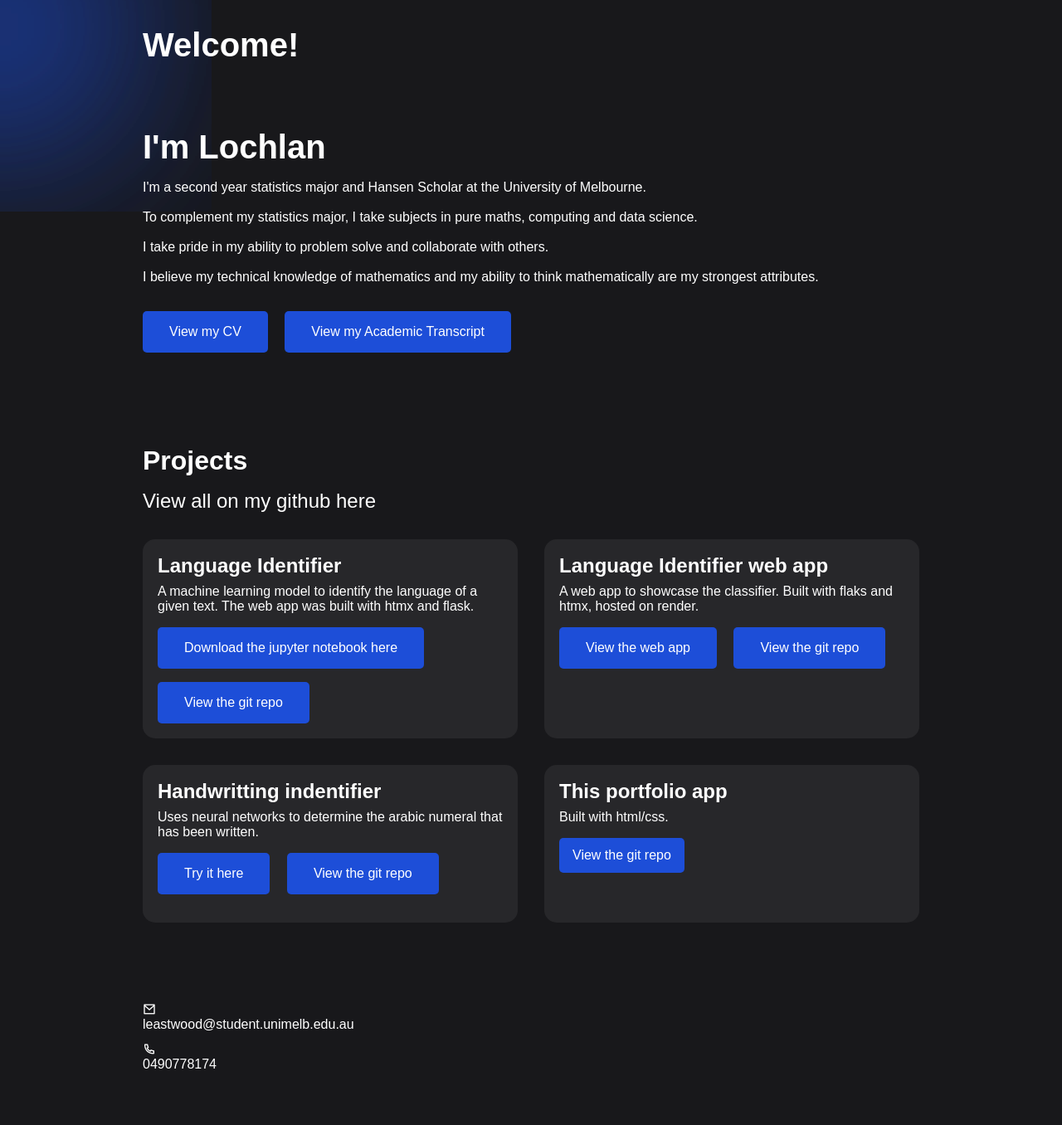
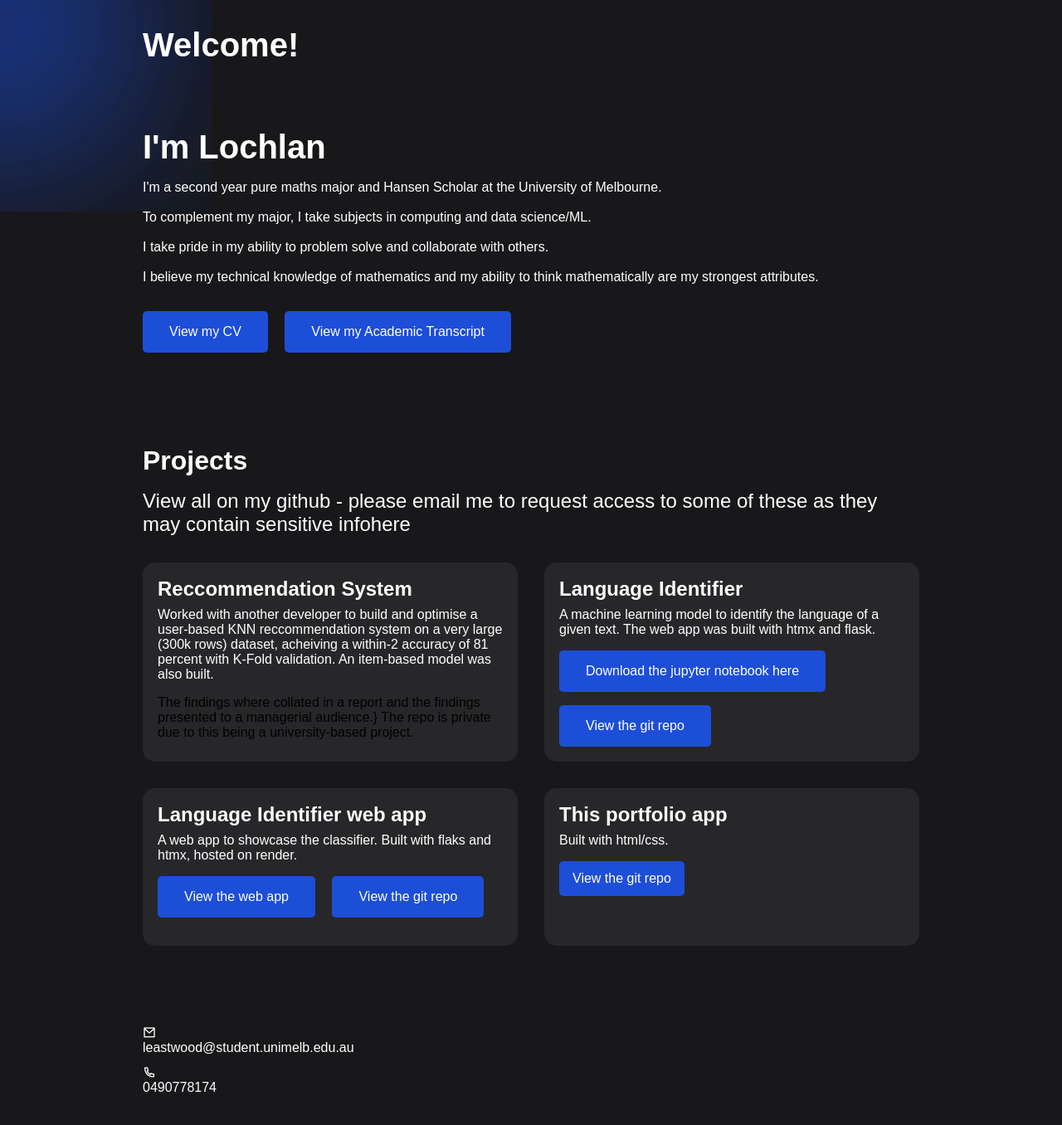
Before and after one commit to LochlanTresize/Personal-Portfolio, a plain HTML site: page index.html in a window 1280 px wide. Shown: the whole page at 83% size. Before the commit the page ends 1328 px from the top, so only its background shows below. Drawn offline with nearby package versions, Linux system fonts and the light colour scheme; a script that the page names is missing.

Commit message:
added some stuff

```diff
--- a/index.html
+++ b/index.html
@@ -25,10 +25,10 @@
     <header class="container">
         <div class="content">
             <h1>I'm Lochlan</h1>
-            <p>I'm a second year statistics major and Hansen Scholar at the University of Melbourne.
+            <p>I'm a second year pure maths major and Hansen Scholar at the University of Melbourne.
             <br>
             <br>
-            To complement my statistics major, I take subjects in pure maths, computing and data science.
+            To complement my major, I take subjects in computing and data science/ML.
             <br><br>
             I take pride in my ability to problem solve and collaborate with others.
             <br><br>
@@ -44,8 +44,18 @@
 
     <section class="container">
         <h2 class="header">Projects</h2>
-        <p class="viewall">View all on my github <a href="https://github.com/LochlanTresize">here</a></p>
+        <p class="viewall">View all on my github - please email me to request access to some of these as they may contain sensitive info<a href="https://github.com/LochlanTresize">here</a></p>
         <div class="projects">
+
+            <div class="card">
+            <h4>Reccommendation System</h4>
+            <p>Worked with another developer to build and optimise a user-based KNN reccommendation system on a very large (300k rows) dataset, acheiving a within-2 accuracy of 81 percent with K-Fold validation. An item-based model was also built.</p>
+
+            The findings where collated in a report and the findings presented to a managerial audience.}
+
+            The repo is private due to this being a university-based project.
+            </div>
+
             <div class="card">
             <h4>Language Identifier</h4>
             <p>A machine learning model to identify the language of a given text. The web app was built with htmx and flask.</p>
@@ -61,12 +71,12 @@
             </div>
 
 
-            <div class="card">
-            <h4>Handwritting indentifier</h4>
-            <p>Uses neural networks to determine the arabic numeral that has been written.</p>
-            <button class="btn11">Try it here</button>
-            <button type="submit" onclick="location.href='#'" class="btn12">View the git repo</button>
-            </div>
+            <!-- <div class="card"> -->
+            <!-- <h4>Handwritting indentifier</h4> -->
+            <!-- <p>Uses neural networks to determine the arabic numeral that has been written.</p> -->
+            <!-- <button class="btn11">Try it here</button> -->
+            <!-- <button type="submit" onclick="location.href='#'" class="btn12">View the git repo</button> -->
+            <!-- </div> -->
 
             <div class="card">
             <h4>This portfolio app</h4>
```
